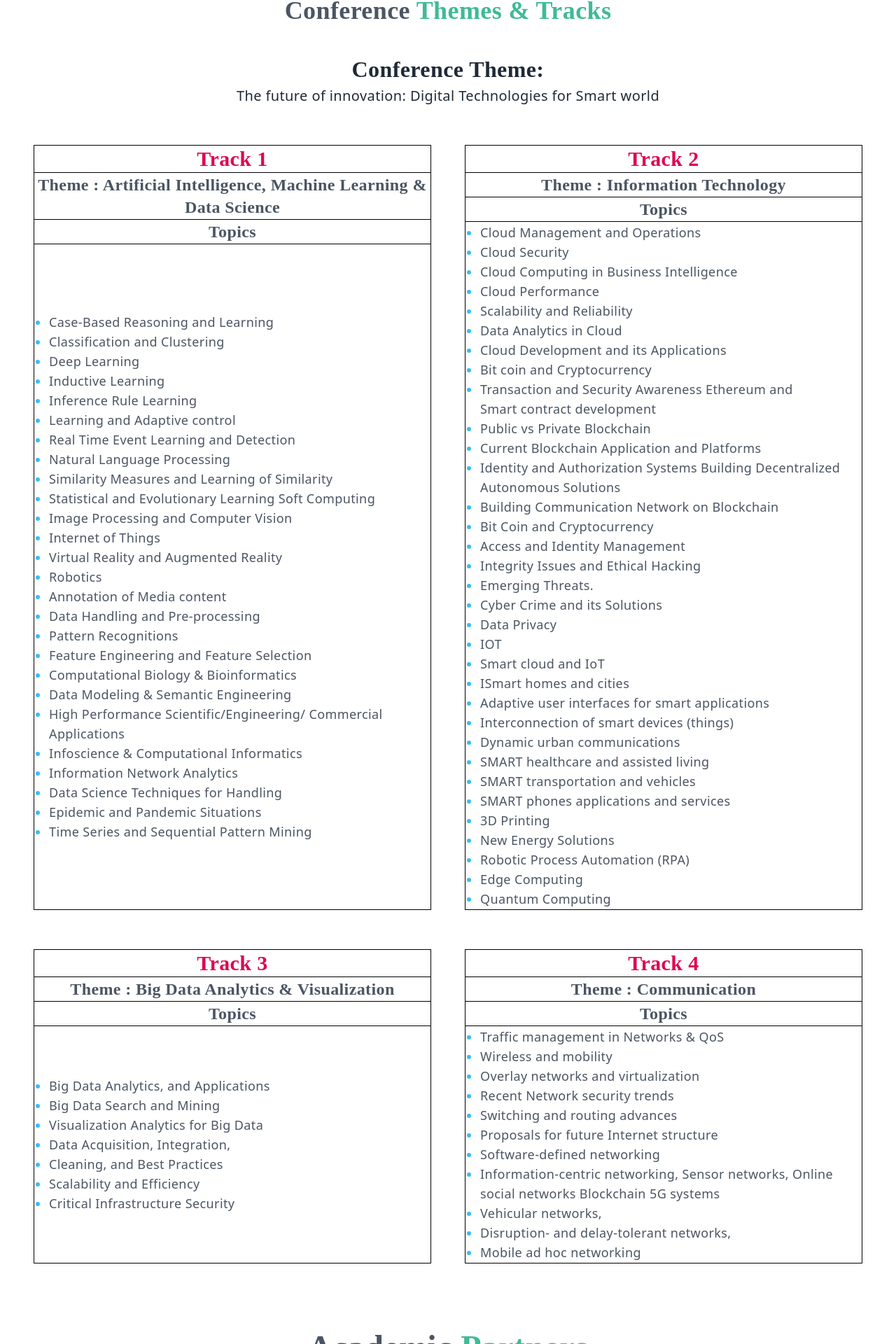
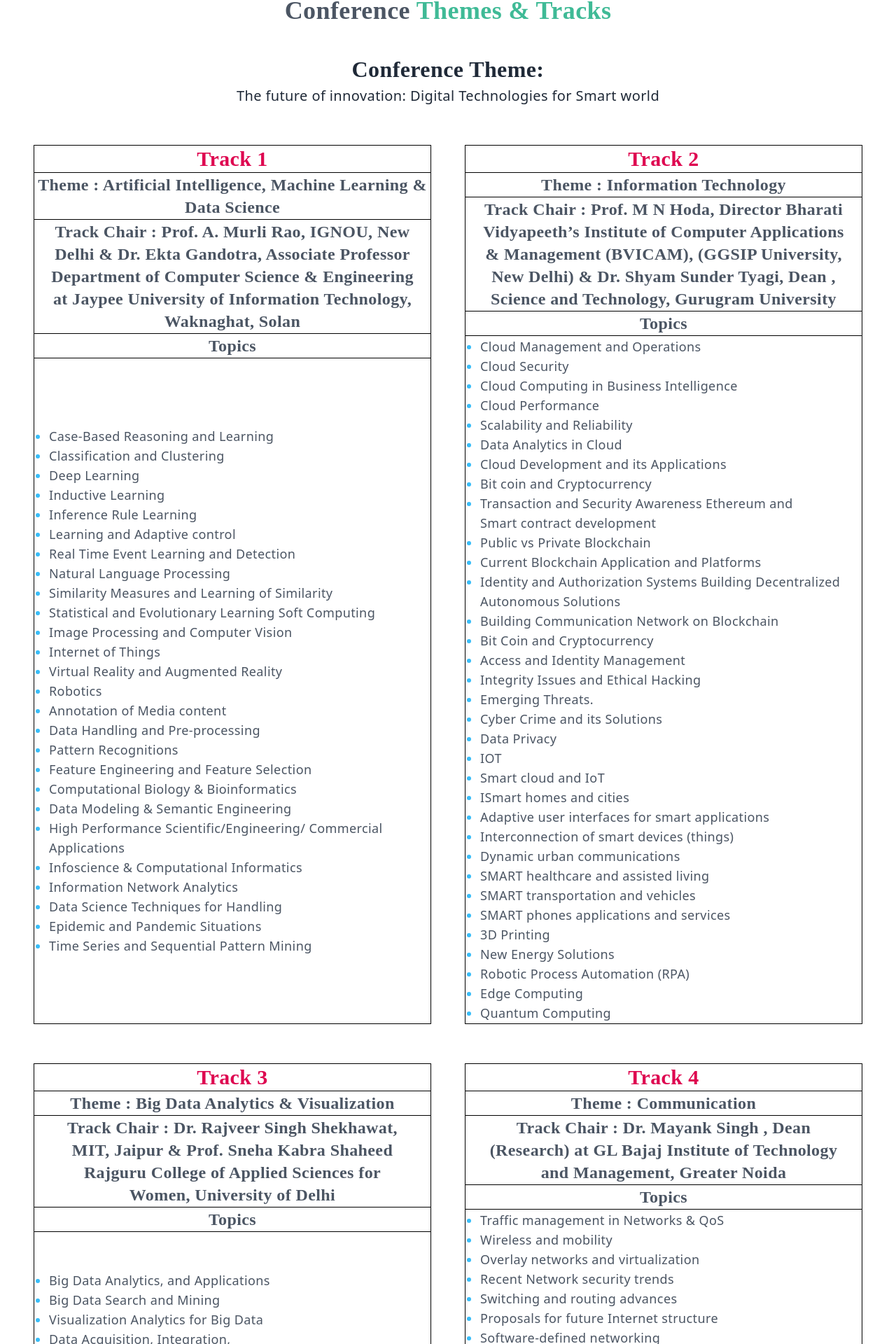
Before and after one commit to sai-ram-kaushik/icaiccit-2025, a Next.js app: page /conference_themes in a window 1280 px wide. Shown: the part 261-2181 px from the top of the page at 70% size. Built offline with nearby package versions, Linux system fonts and the light colour scheme.

Commit message:
updated with the track chair

```diff
--- a/pages/conference_themes/index.jsx
+++ b/pages/conference_themes/index.jsx
@@ -10,8 +10,12 @@
       </div>
 
       <div className="flex flex-col  items-center justify-center w-full mt-10">
-        <h3 className="text-[2rem] font-playFair font-bold">Conference Theme:</h3>
-        <p className="text-xl">The future of innovation: Digital Technologies for Smart world</p>
+        <h3 className="text-[2rem] font-playFair font-bold">
+          Conference Theme:
+        </h3>
+        <p className="text-xl">
+          The future of innovation: Digital Technologies for Smart world
+        </p>
       </div>
 
       {/* TRACK - 1 */}
@@ -27,6 +31,14 @@
             <tr>
               <th className="text-2xl text-gray-600 font-playFair">
                 Theme : Artificial Intelligence, Machine Learning & Data Science
+              </th>
+            </tr>
+            <tr>
+              <th className="text-2xl text-gray-600 font-playFair px-5">
+                Track Chair : Prof. A. Murli Rao, IGNOU, New Delhi & Dr. Ekta
+                Gandotra, Associate Professor Department of Computer Science &
+                Engineering at Jaypee University of Information Technology,
+                Waknaghat, Solan
               </th>
             </tr>
             <tr className="text-2xl">
@@ -85,6 +97,14 @@
             <tr>
               <th className="text-2xl text-gray-600 font-playFair">
                 Theme : Information Technology
+              </th>
+            </tr>
+            <tr>
+              <th className="text-2xl text-gray-600 font-playFair px-5">
+                Track Chair : Prof. M N Hoda, Director Bharati Vidyapeeth’s
+                Institute of Computer Applications & Management (BVICAM), (GGSIP
+                University, New Delhi) & Dr. Shyam Sunder Tyagi, Dean , Science
+                and Technology, Gurugram University
               </th>
             </tr>
             <tr className="text-2xl">
@@ -163,6 +183,13 @@
                 Theme : Big Data Analytics &amp; Visualization
               </th>
             </tr>
+            <tr>
+              <th className="text-2xl text-gray-600 font-playFair px-5">
+                Track Chair : Dr. Rajveer Singh Shekhawat, MIT, Jaipur & Prof.
+                Sneha Kabra Shaheed Rajguru College of Applied Sciences for
+                Women, University of Delhi
+              </th>
+            </tr>
             <tr className="text-2xl">
               <th className="text-gray-600 font-playFair">Topics</th>
               {/* <th>Related IEEE Society(ies)</th>
@@ -205,6 +232,12 @@
                 Theme : Communication
               </th>
             </tr>
+            <tr>
+              <th className="text-2xl text-gray-600 font-playFair px-5">
+                Track Chair : Dr. Mayank Singh , Dean (Research) at GL Bajaj
+                Institute of Technology and Management, Greater Noida
+              </th>
+            </tr>
             <tr className="text-2xl">
               <th className="text-gray-600 font-playFair">Topics</th>
               {/* <th>Related IEEE Society(ies)</th>
--- a/pages/organizing_committee/index.jsx
+++ b/pages/organizing_committee/index.jsx
@@ -29,7 +29,7 @@
     {
       photo: "/images/patrons/prerna.jpeg",
       designation:
-        "Chair of Education Activities, IEEE Delhi Section and Chair –Elect IEEE Council",
+        "Director, West Campus, Netaji Subhas University of Technology, Professor, Department of Electrical Engineering, NSUT Director and Member Secretary, NSUT-IIF (Technical Business Incubator Chair Elect IEEE India Council 2023, Chair IEEE PES-IAS Delhi Chapter 2023, Past Chair, IEEE Delhi Section Fellow-IEI, Fellow- IETE, LMISTE, Senior member IEEE, USA,",
       name: "Prof.(Dr.) Prerma Gaur",
     },
   ];
@@ -99,7 +99,7 @@
       designation:
         "Senior Member, IEEE, ACM, Member-in-Large, Board of Governors, IEEE Consumer Technology Society (2022-2024)",
       name: "Pro.(Dr.) Brij B. Gupta",
-    }
+    },
   ];
 
   const co_chair = [
@@ -195,7 +195,7 @@
           {patrons?.map((patrons, i) => (
             <div
               key={i}
-              className="border-2 border-cyan-600 relative min-w-[10rem] max-w-[16rem] h-[450px]  p-10 rounded-xl"
+              className="border-2 border-cyan-600 relative min-w-[32rem] max-w-[32rem] h-[700px]  p-10 rounded-xl"
             >
               <div className="flex items-center justify-center">
                 <div className="text-6xl group-hover:text-cyan-600">
```
